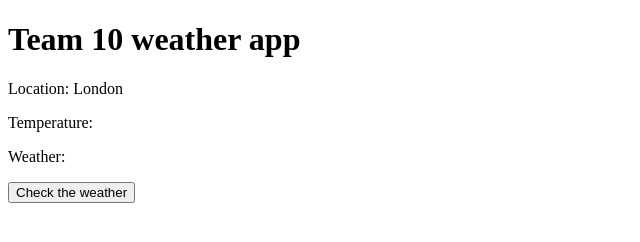
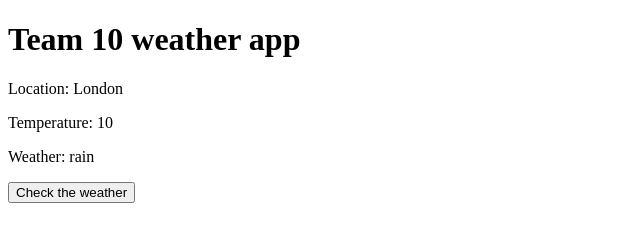
Before and after one commit to ycho234/WeatherApp-API-fetch-practise, a plain HTML site: page index.html in a window 1280 px wide. Shown: the full height of the page, 0-640 px from the left. Drawn offline with Linux system fonts and the light colour scheme.

Commit message:
html class and id update

```diff
--- a/index.html
+++ b/index.html
@@ -10,8 +10,8 @@
     <h1>Team 10 weather app</h1>
     <div id="wetherDiv">
     <p id="location">Location:  London</p>
-    <p id="temperature">Temperature: </p>
-    <p id="weather">Weather: </p>
+    <p class="temperature">Temperature: <span id="temperatureText">10</span> </p>
+    <p class="weather">Weather: <span id="weatherText">rain</span></p>
 </div>
 <button id="weatherButton" type="button" > Check the weather</button>
 <script src="app.js"></script>
```
